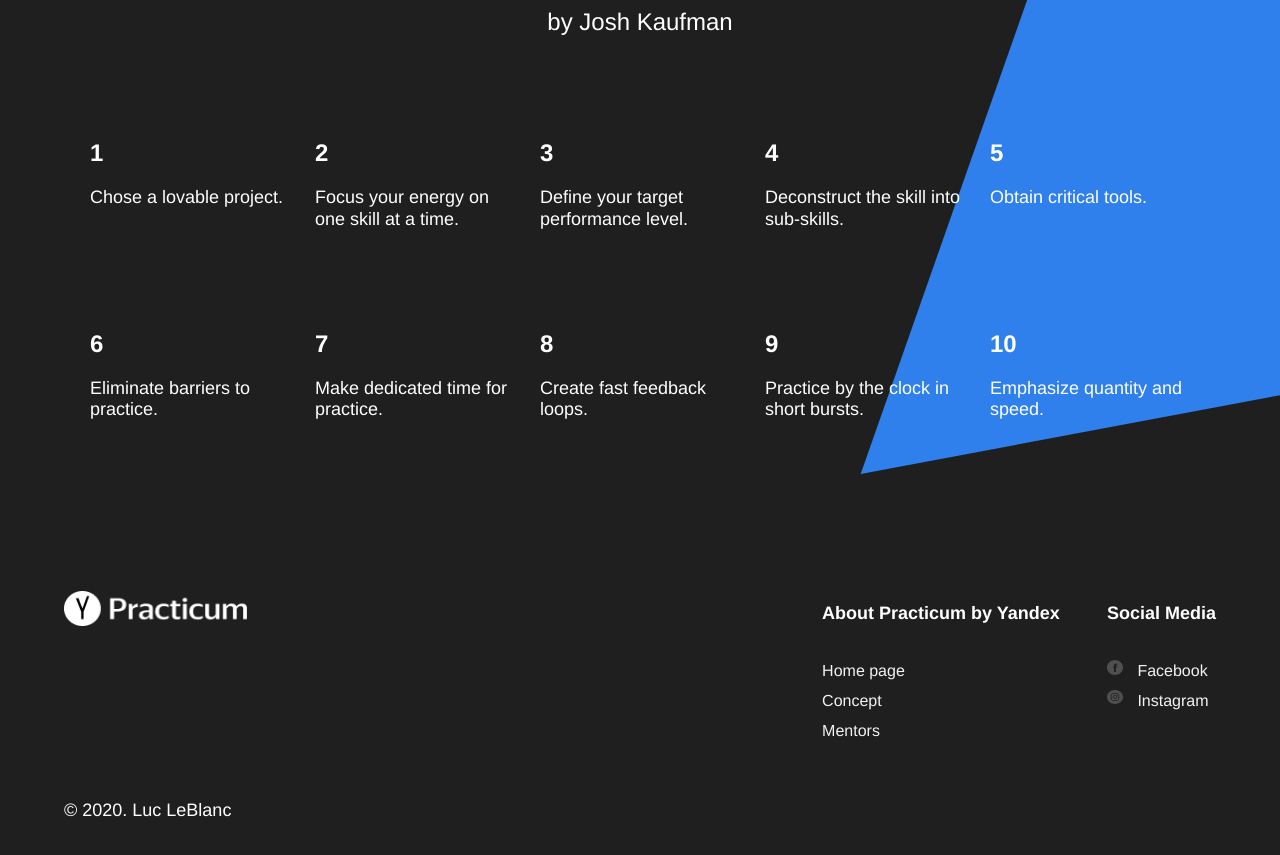
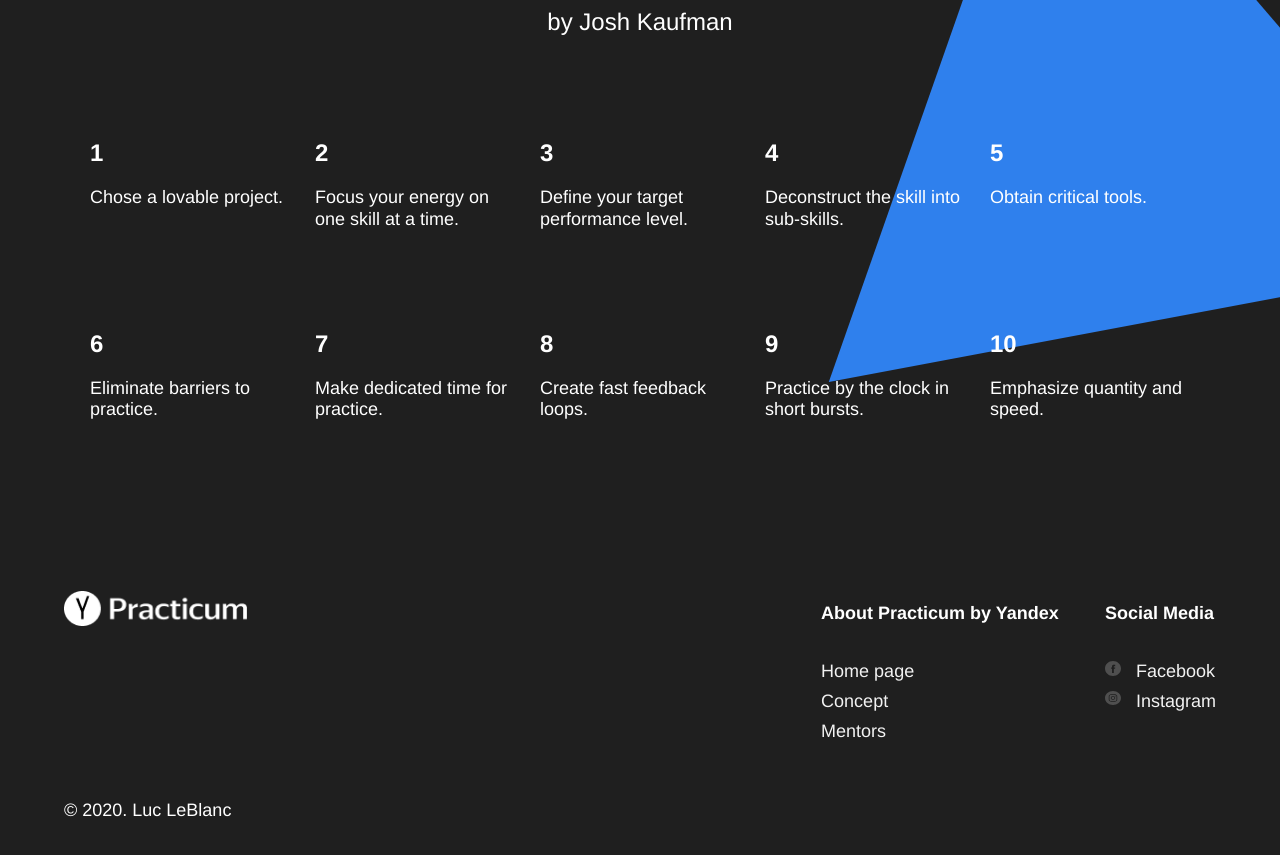
Before and after one commit to lucleblanc/web_project_1, a plain HTML site: page index.html in a window 1280 px wide. Shown: the part 3160-4015 px from the top of the page. Drawn offline with Linux system fonts and the light colour scheme.

Commit message:
Third update for my project

```diff
--- a/index.html
+++ b/index.html
@@ -12,7 +12,7 @@
     <header class="header">
       <img class="logo logo_place_header" src="./images/logo_place_header.png" alt="header logo">
       <h1 class="header__title">Learning how to learn</h1>
-      <p class="header__subtitle">The most effective, cutting-edge learning techniques that you can apply to your daily life. <a href="#" class="header__subtitle_link">Learn More &rarr;</a></p>
+      <p class="header__subtitle">The most effective, cutting-edge learning techniques that you can apply to your daily life. <a href="#" class="header__link">Learn More &rarr;</a></p>
       <img class="header__main-illustration" src="./images/header-image.png" alt="girl standing on rock">
       <div class="header__square-pic"></div>
 
@@ -56,7 +56,7 @@
           </div>
 
           <div class="table__cell">
-            <p class="table__heading">1,000 terabytes</p>
+            <h3 class="table__heading">1,000 terabytes</h3>
             <p class="table__text">Human information storage capacity</p>
           </div>
 
--- a/styles/style.css
+++ b/styles/style.css
@@ -1,10 +1,3 @@
-
-ul {
-  margin: 0;
-  padding: 0;
-  list-style: none;
-}
-
 .page {
   min-width: 1100px;
   /* we don't know how to make mobile versions of websites yet, */
@@ -108,7 +101,7 @@ ul {
   margin: 0;
 }
 
-.header__subtitle_link {
+.header__link {
   text-decoration: none;
   color: #2f80ed;
 }
@@ -252,18 +245,9 @@ ul {
   background-color:  #1f1f1f;
   overflow: hidden;
   position: relative;
+  z-index: 1;
 }
 
-.kaufman__triangle {
-  background-image: url("../images/kaufman-triangle.svg");
-  position: absolute;
-  top: 0;
-  right: -210px;
-  height: 877px;
-  width: 877px;
-  z-index: 1;
-
-}
 
 .section-title_theme_dark {
   padding-top: 90px;
@@ -281,6 +265,17 @@ ul {
   font-weight: normal;
 }
 
+.kaufman__triangle {
+  background-image: url("../images/kaufman-triangle.svg");
+  position: absolute;
+  background-size: contain;
+  top: 0;
+  right: -210px;
+  height: 877px;
+  width: 877px;
+  z-index: -1;
+}
+
 .table_theme_dark {
 padding-bottom: 90px;
 }
@@ -290,7 +285,6 @@ padding-bottom: 90px;
   color: white;
   margin-right: 0;
   margin-top: 80px;
-  z-index: 2;
 }
 
 .table__heading_theme_dark {
@@ -358,8 +352,10 @@ padding-bottom: 90px;
   font-weight: bold;
 }
 
-.footer__column_links {
-  display: flex;
+.footer__column-links {
+  margin: 0;
+  padding: 0;
+  list-style: none;
 }
 
 .footer__link {
@@ -368,6 +364,7 @@ padding-bottom: 90px;
   color: #f2f2f2;
   line-height: 30px;
   font-weight: normal;
+  font-size: 18px;
 }
 
 .footer__social-icon {
```
